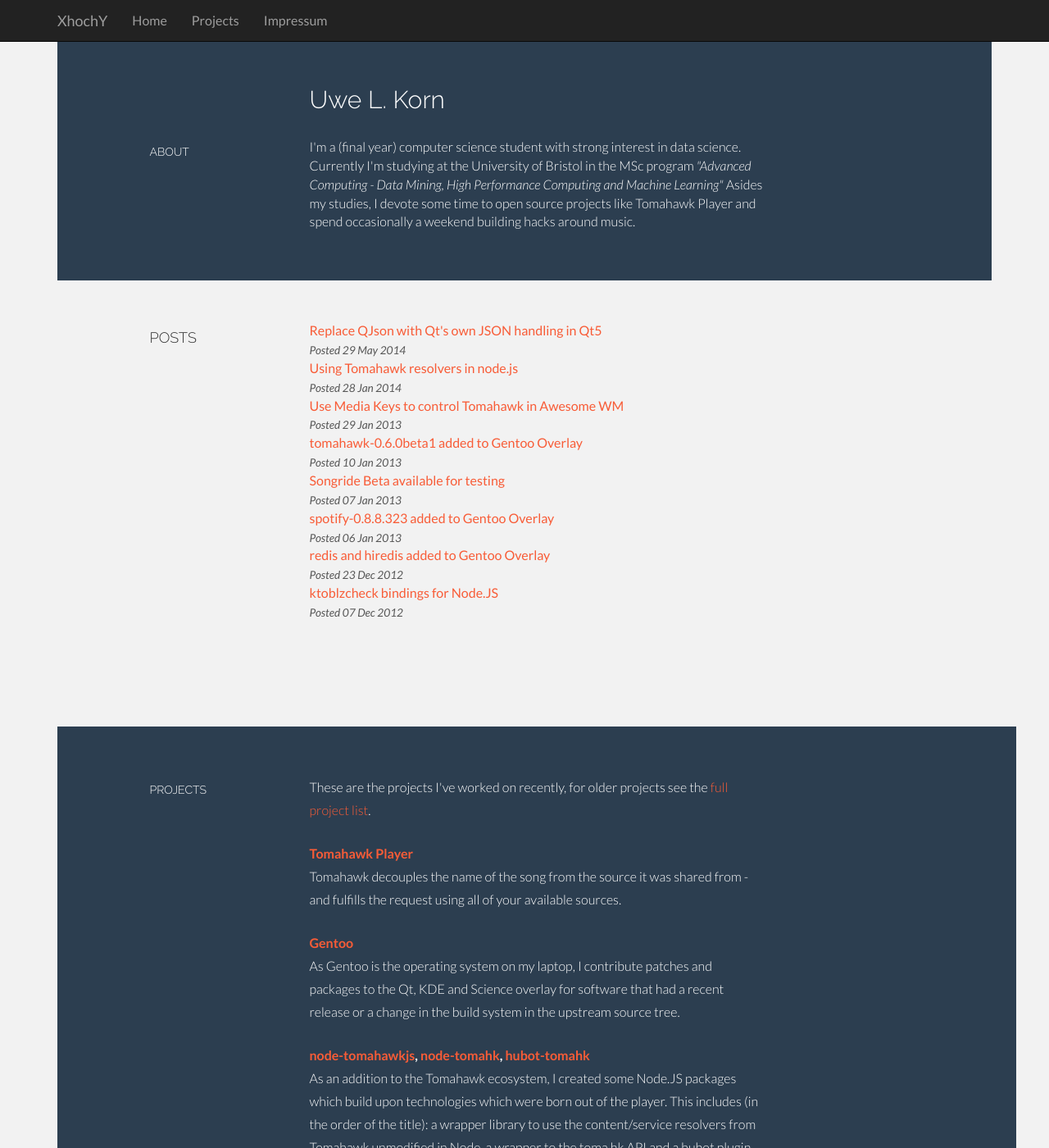
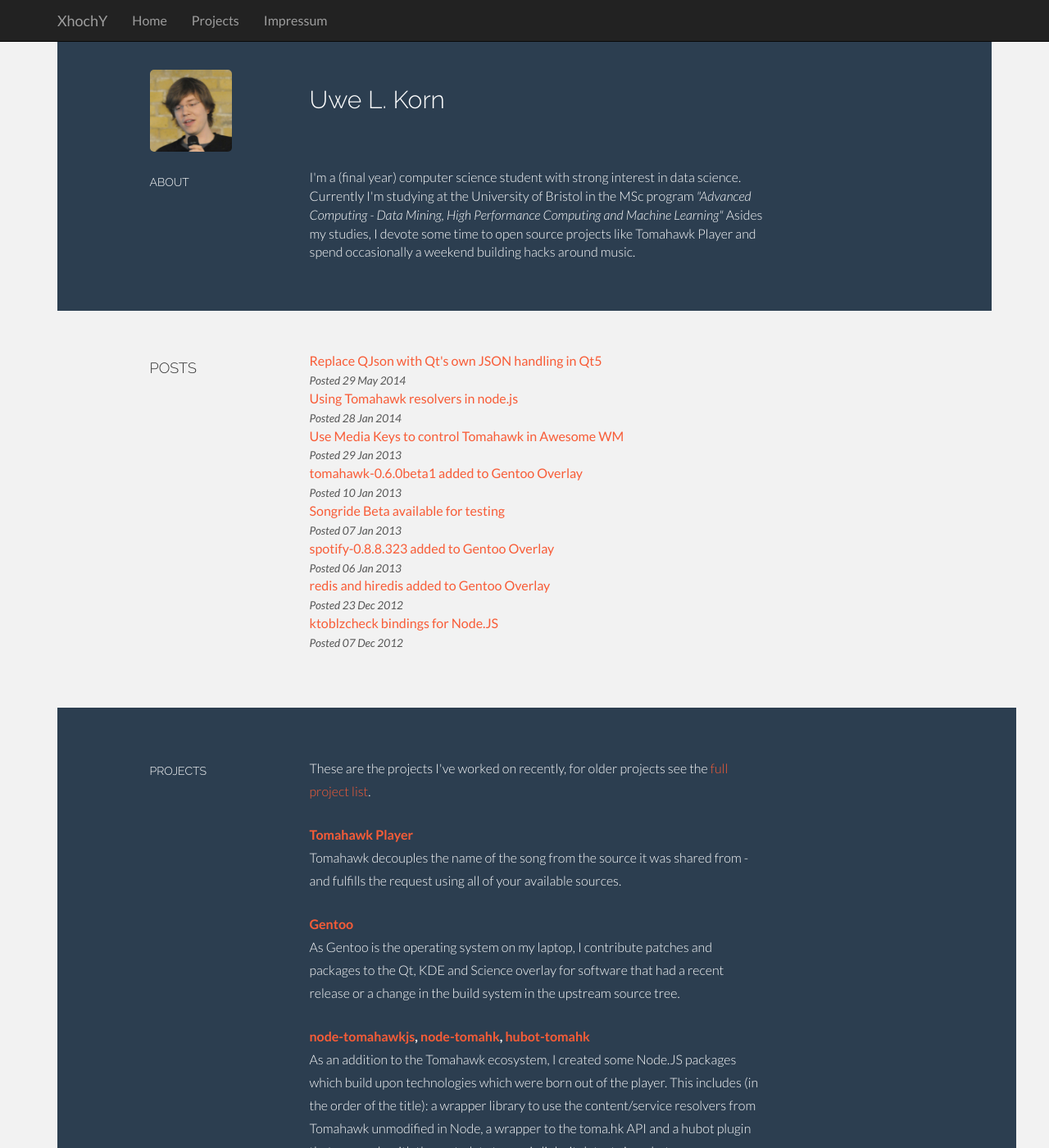
Before and after one commit to xhochy/xhochy.github.com, a Jekyll site: the page built from index.html, in a window 1280 px wide and 1400 px high. Shown: the whole window at 82% size. Built offline with Jekyll 4.4.1, drawn with Linux system fonts in a browser that asks for light colours; nearby versions of some CDN libraries.

Commit message:
Add avatar

```diff
--- a/assets/css/main.css
+++ b/assets/css/main.css
@@ -207,6 +207,11 @@ a:after {
 	padding-bottom: 20px;
 }
 
+#intro #name img {
+    max-width: 100px;
+    border-radius:5px;
+}
+
 .bluewrap {
     font-weight: 300;
 	background: #2c3e50;
@@ -266,8 +271,11 @@ a:after {
 
 .desc {
 	padding-top: 50px;
+	font-weight: normal;
+}
+
+.desc.gapafter {
     padding-bottom: 60px;
-	font-weight: normal;
 }
 
 .desc p {
@@ -309,6 +317,10 @@ sm {
         padding-bottom: 10px;
     }
 
+    #intro #name div {
+        text-align: center;
+    }
+
     .bluewrap {
         padding-top: 30px;
         padding-bottom: 30px;
--- a/index.html
+++ b/index.html
@@ -6,8 +6,10 @@ title: XhochY
 <div id="intro">
     <div class="container">
         <div class="row" id="name">
-            <!-- TODO maybe add an image to the left of the name -->
-            <div class="col-lg-offset-3 col-lg-6">
+            <div class="col-lg-2 col-lg-offset-1">
+                <img src="/images/avatar.png" alt="Avatar" />
+            </div>
+            <div class="col-lg-6">
                 <h2>Uwe L. Korn</h2>
             </div>
         </div>
--- a/projects.html
+++ b/projects.html
@@ -6,8 +6,10 @@ title: XhochY
 <div id="intro">
     <div class="container">
         <div class="row" id="name">
-            <!-- TODO maybe add an image to the left of the name -->
-            <div class="col-lg-offset-3 col-lg-6">
+            <div class="col-lg-2 col-lg-offset-1">
+                <img src="/images/avatar.png" alt="Avatar" />
+            </div>
+            <div class="col-lg-6">
                 <h2>Uwe L. Korn</h2>
             </div>
         </div>
```
Also changed, not shown: images/avatar.png (added).
